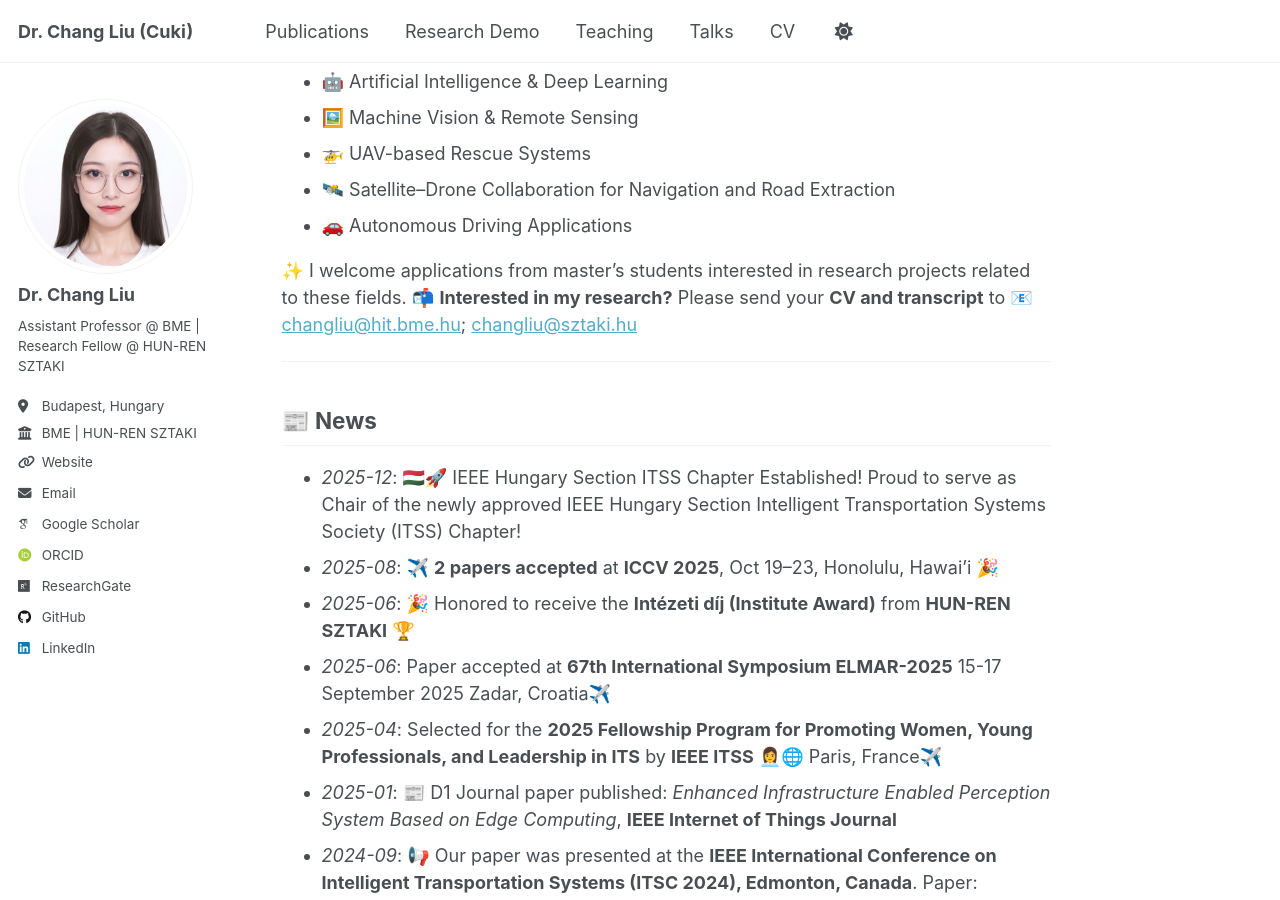
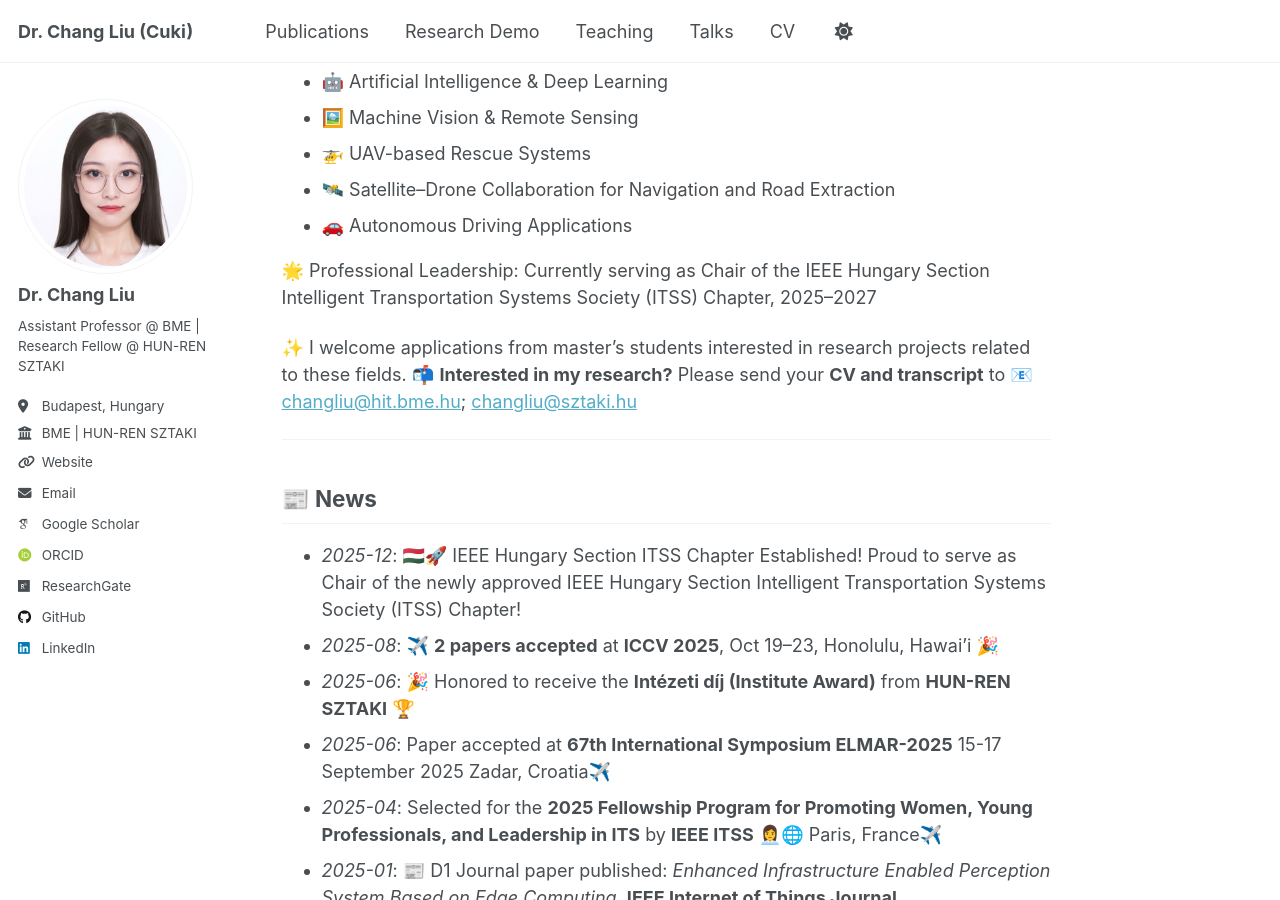
Before and after one commit to ChangLiu-bp/changliu-bp.github.io, a Jekyll site: the page built from _pages/about.md, in a window 1280 px wide and 900 px high, scrolled down 357 px. Built offline with Jekyll 4.4.1, drawn with Linux system fonts in a browser that asks for light colours; some web fonts are replaced; a script that is not in the unit is left out.

Commit message:
Update about.md

```diff
--- a/_pages/about.md
+++ b/_pages/about.md
@@ -19,6 +19,9 @@
 - 🚁 UAV-based Rescue Systems
 - 🛰️ Satellite–Drone Collaboration for Navigation and Road Extraction
 - 🚗 Autonomous Driving Applications
+
+🌟 Professional Leadership:
+Currently serving as Chair of the IEEE Hungary Section Intelligent Transportation Systems Society (ITSS) Chapter, 2025–2027
 
 ✨ I welcome applications from master’s students interested in research projects related to these fields.
 📬 **Interested in my research?**
```
